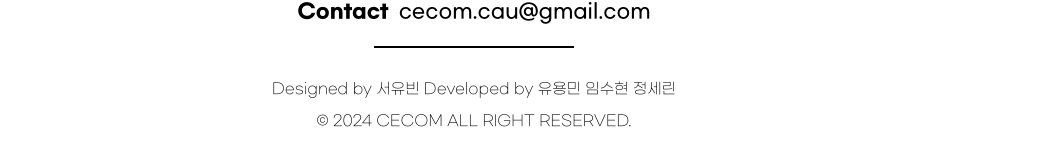
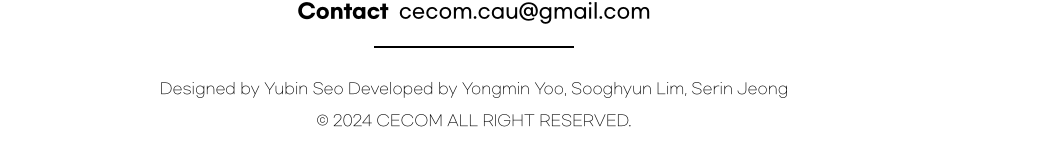
Before and after one commit to CECOM-CAU/CECOM_Web, a Next.js app: page / in a window 1280 px wide. Shown: the part 3937-4103 px from the top of the page, without its empty margins (166-1224 px from the left). Built offline with nearby package versions, Linux system fonts and the light colour scheme.

Commit message:
Update FooterDesktop : Translated Names as English

```diff
--- a/src/app/_components/Footer/FooterDesktop.tsx
+++ b/src/app/_components/Footer/FooterDesktop.tsx
@@ -14,7 +14,7 @@ const FooterDesktop = () => {
             </div>
             <div className="border-[1px] border-[#000000] w-[200px] my-[20px]"></div>
             <div className="text-[15px] my-[10px]">
-                Designed by 서유빈 Developed by 유용민 임수현 정세린
+                Designed by Yubin Seo Developed by Yongmin Yoo, Sooghyun Lim, Serin Jeong
             </div>
             <div className="text-[15px] mb-[10px]">
                 &#169; 2024 CECOM ALL RIGHT RESERVED.
```
